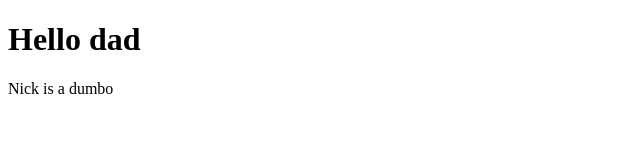
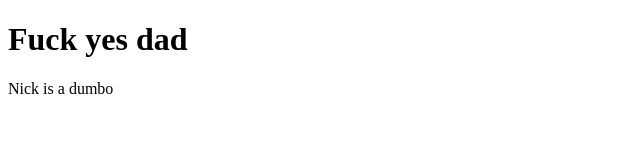
Before and after one commit to Classaco/Classaco-Web, a plain HTML site: page index.html in a window 1280 px wide. Shown: the whole page, without its empty margins (0-640 px from the left). Drawn offline with Linux system fonts and the light colour scheme.

Commit message:
Testing stuff

```diff
--- a/index.html
+++ b/index.html
@@ -3,7 +3,7 @@
 <head>
     <meta charset="UTF-8">
     <title>Sup</title>
-    <h1>Hello dad</h1>
+    <h1>Fuck yes dad</h1>
     <p>Nick is a dumbo</p>
 </head>
 <body>
```
